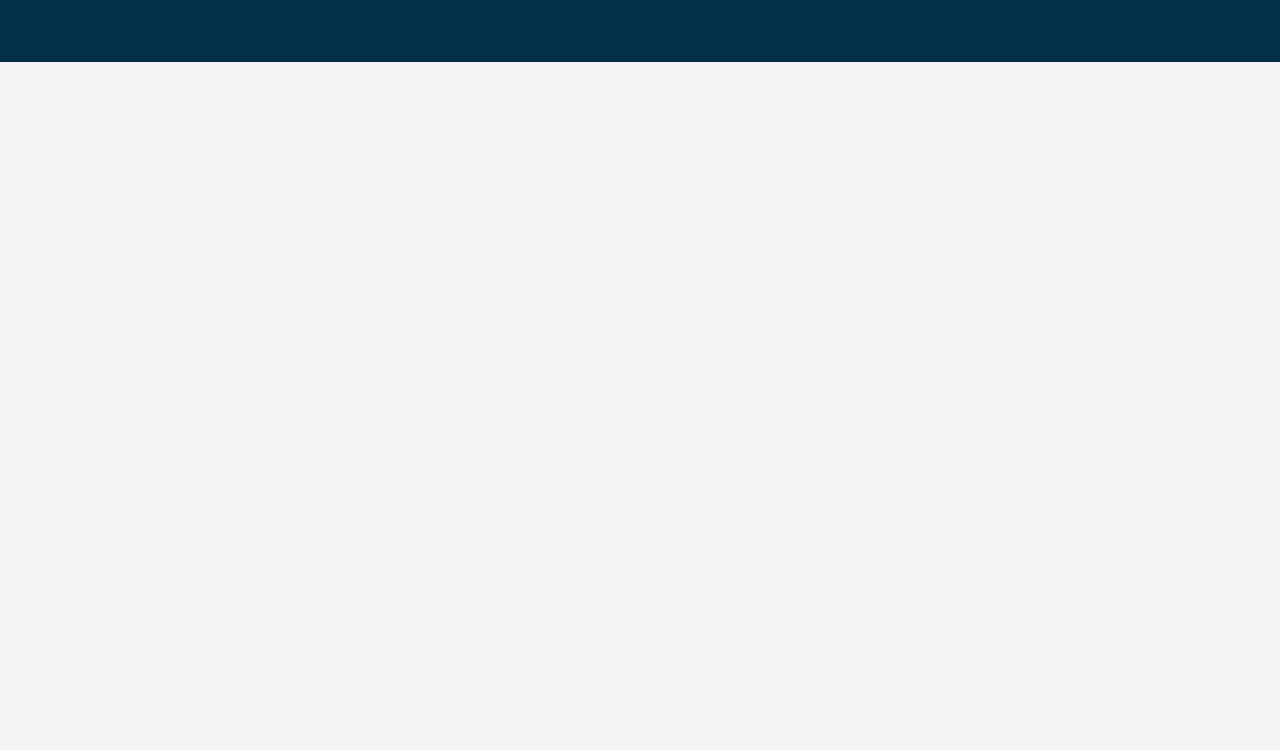
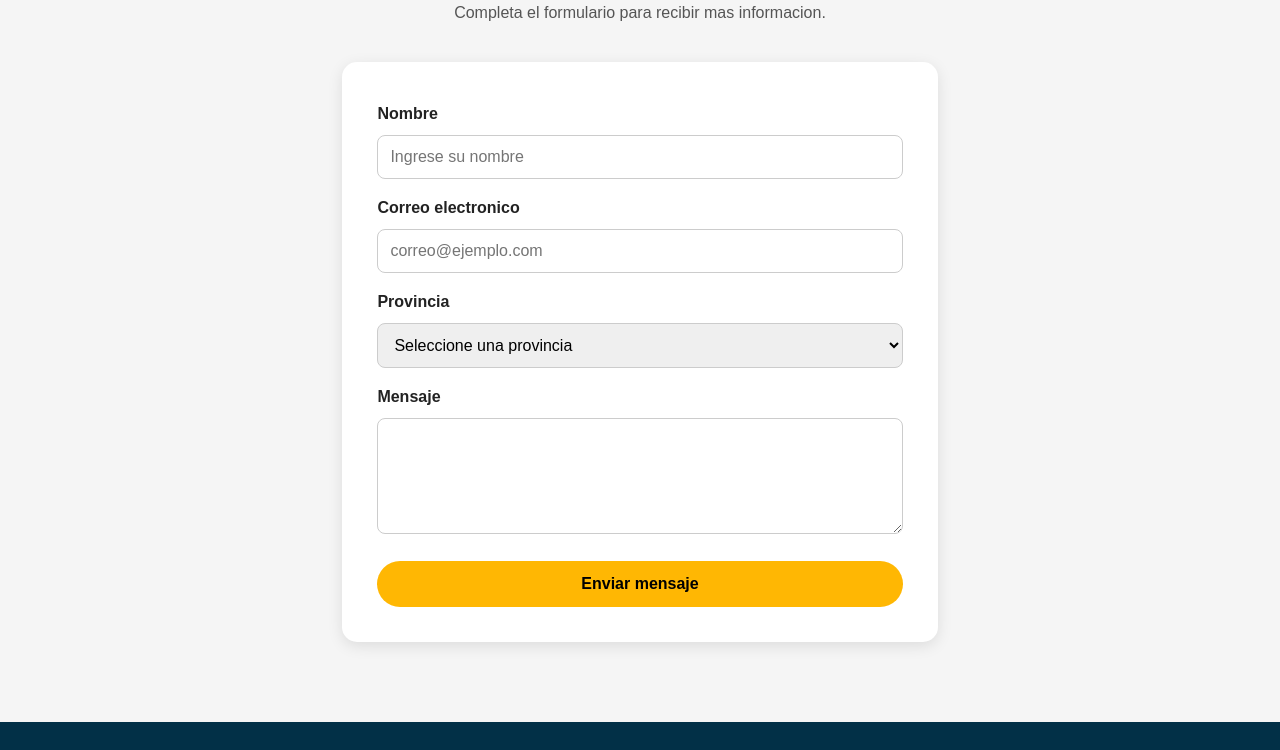
Before and after one commit to Arias1109/ExploraCostaRica, a plain HTML site: page index.html in a window 1280 px wide. Shown: the part 4750-5500 px from the top of the page. Before the commit the page ends 4812 px from the top, so only its background shows below. Drawn offline with Linux system fonts and the light colour scheme.

Commit message:
Version 1.5 - Agregar formulario de contacto

```diff
--- a/css/estilos.css
+++ b/css/estilos.css
@@ -351,6 +351,61 @@ footer p {
     color: #555;
 }
 
+
+/*--------------------------------
+    CONTACTO
+--------------------------------*/
+
+.contacto {
+    max-width: 800px;
+    margin: auto;
+}
+
+form {
+    background-color: white;
+    padding: 35px;
+    border-radius: 15px;
+    box-shadow: 0 4px 15px rgba(0, 0, 0, 0.10);
+    display: flex;
+    flex-direction: column;
+    gap: 12px;
+}
+
+form label {
+    font-weight: bold;
+    margin-top: 8px;
+}
+
+form input,
+form select,
+form textarea {
+    width: 100%;
+    padding: 12px;
+    border: 1px solid #ccc;
+    border-radius: 8px;
+    font-size: 16px;
+}
+
+form textarea {
+    resize: vertical;
+}
+
+form button {
+    margin-top: 15px;
+    padding: 14px;
+    border: none;
+    border-radius: 30px;
+    background-color: #ffb703;
+    font-weight: bold;
+    cursor: pointer;
+    font-size: 16px;
+}
+
+form button:hover {
+    background-color: #fb8500;
+}
+
+
 /*--------------------------------
     RESPONSIVE TABLET
 --------------------------------*/
--- a/index.html
+++ b/index.html
@@ -310,6 +310,47 @@
         </div>
     </section>
 
+    <section id="contacto-formulario" class="seccion contacto">
+
+        <h2> Contactenos </h2>
+
+        <p class="descripcion">
+            Completa el formulario para recibir mas informacion.
+        </p>
+
+        <form>
+            <label for="nombre"> Nombre </label>
+            <input type="text" id="nombre" placeholder="Ingrese su nombre">
+
+            <label for="correo"> Correo electronico </label>
+            <input type="email" id="correo" placeholder="correo@ejemplo.com">
+
+            <label for="provincia"> Provincia </label>
+
+            <select id="provincia">
+                <option>
+                    Seleccione una provincia
+                </option>
+                <option>San Jose</option>
+                <option>Alajuela</option>
+                <option>Cartago</option>
+                <option>Heredia</option>
+                <option>Guanacaste</option>
+                <option>Puntarenas</option>
+                <option>Limon</option>
+            </select>
+
+            <label for="mensaje">Mensaje</label>
+
+            <textarea id="mensaje" rows="5" placeholder="Escriba su mensaje">
+            </textarea>
+
+            <button type="submit">
+                Enviar mensaje
+            </button>
+        </form>
+    </section>
+
 
     <!-- FOOTER -->
 
```
